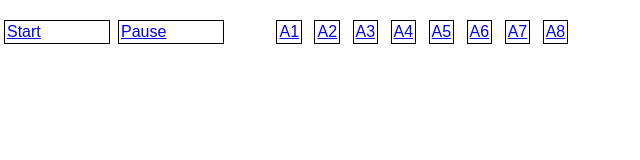
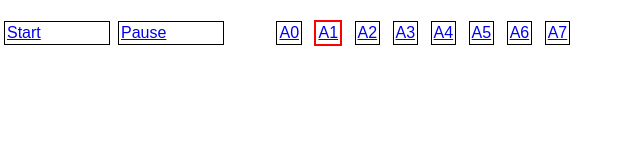
Before and after one commit to youzelle/afrobeat_sequencer, a plain HTML site: page index.html in a window 1280 px wide. Both pictures are taken after a click on the element "Start". Shown: the whole page, without its empty margins (0-640 px from the left). Drawn offline with Linux system fonts and the light colour scheme.

Commit message:
Counter Position
Position of counter visible

```diff
--- a/css/index.css
+++ b/css/index.css
@@ -22,9 +22,9 @@ li {
 }
 
 .isActive {
-	background-color: red;
+	transform: scale(1.2);
 }
 
 .counterPos {
-    transform: scale(1.2);
+    border: solid red 2px;
 }
--- a/index.html
+++ b/index.html
@@ -15,14 +15,14 @@
     </div>
     <!-- Djember Drum A -->
     <ul id="djembeOne">
-      <li id="a0"><a href="#" class="a" data-key="0">A1</a></li>
-      <li id="a1"><a href="#" class="a" data-key="1">A2</a></li>
-      <li id="a2"><a href="#" class="a" data-key="2">A3</a></li>
-      <li id="a3"><a href="#" class="a" data-key="3">A4</a></li>
-      <li id="a4"><a href="#" class="a" data-key="4">A5</a></li>
-      <li id="a5"><a href="#" class="a" data-key="5">A6</a></li>
-      <li id="a6"><a href="#" class="a" data-key="6">A7</a></li>
-      <li id="a7"><a href="#" class="a" data-key="8">A8</a></li>
+      <li id="a0"><a href="#" class="a" data-key="0">A0</a></li>
+      <li id="a1"><a href="#" class="a" data-key="1">A1</a></li>
+      <li id="a2"><a href="#" class="a" data-key="2">A2</a></li>
+      <li id="a3"><a href="#" class="a" data-key="3">A3</a></li>
+      <li id="a4"><a href="#" class="a" data-key="4">A4</a></li>
+      <li id="a5"><a href="#" class="a" data-key="5">A5</a></li>
+      <li id="a6"><a href="#" class="a" data-key="6">A6</a></li>
+      <li id="a7"><a href="#" class="a" data-key="8">A7</a></li>
     </ul>
 
     <!-- audio -->
--- a/js/javascript.js
+++ b/js/javascript.js
@@ -1,39 +1,13 @@
-// const drumSequencer = [true, false, false, true, true, false, false, false];
-
-// const audio = document.getElementById('soundOne');
-// let counter = 0;
-
-// let start = setInterval(playLoop, 1000);
-
-// function playLoop() {
-//   if (drumSequencer[counter] === true) {
-//   audio.play();
-//   }
-//   console.log(counter);
-//   counter++;
-//   //loops through array
-//     if (counter === 8) {
-//       counter = 0;
-//     }
-// };
-
-
-// function stop() {
-//   clearInterval(playLoop);
-// }
-
-
-
-// //starts audio, but start must be an object
-// document.addEventListener('click', start)
-
-// //stops audio
-// document.addEventListener('dblclick', stop)
-
-
-
 const drumSequencer = [false, false, false, false, false, false, false, false];
 
+const audio = document.getElementById('soundOne');
+let counter = 0;
+let playing;
+const numberOfItems = drumSequencer.length;
+
+//store DOM elements
+const elements = [];
+for (let i = 0; i < numberOfItems; i++) elements.push(document.getElementById("a" + i));
 
 // User selects which sound to play
 
@@ -42,7 +16,6 @@ let djembeOne = document.getElementsByClassName("a");
 function tabActive() {
     let key = this.getAttribute("data-key");
     drumSequencer[key] = !drumSequencer[key];
-    console.log(key);
     document.getElementById("a" +key).classList.toggle("isActive");
 }
 
@@ -51,53 +24,40 @@ for (let i = 0; i< djembeOne.length; i++) {
     djembeOne[i].addEventListener("click", tabActive)
 }
 
-const audio = document.getElementById('soundOne');
-let stopped = false;
-let counter = 0;
+
+function start() {
+    playing = setInterval(playAudio, 1000)
+}
 
 
-function start() {
-   stopped = false;
-   playAudio();
-};
-
-//why doesnt this work with setInterval?
-//precision of execution
 function playAudio() {
-    setTimeout(function(){
+    elements[counter].classList.add("counterPos");
+    if (counter > 0) {
+            elements[counter -1].classList.remove("counterPos");
+        } else {
+            elements[numberOfItems - 1].classList.remove("counterPos");
+           }
+        console.log(drumSequencer[drumSequencer[counter]]);
     if (drumSequencer[counter] === true) {
        audio.play();
      }
     console.log(counter +':'+ Date.now());
      counter++;
-        //loops through array
+//     //loops through array
     if (counter === 8) {
         counter = 0;
+     counter = counter % numberOfItems;
     }
-        //stops loop if double click on screen
-        if (stopped == false) {
-            playAudio();
-        }
-    }, 1000);
-    document.getElementById("a" +counter).classList.add("counterPos");
-    setTimeout(document.getElementById("a" +counter).classList.remove("counterPos"), 1000);
 };
-
 
 function pause() {
     audio.pause();
-    audio.currentTime = 0;
-    stopped = true;
+    clearInterval(playing);
 };
-
 
 console.log(drumSequencer);
 
-//see counter
-
-
 //Event Listeners
-
 
 //starts audio
 document.getElementById("start").addEventListener('click', start)
```
Lines whose indentation alone changed are shown as unchanged.
